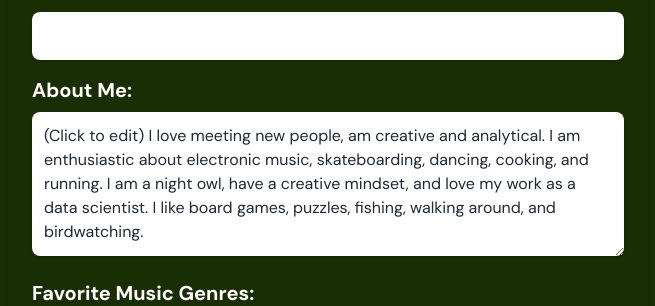
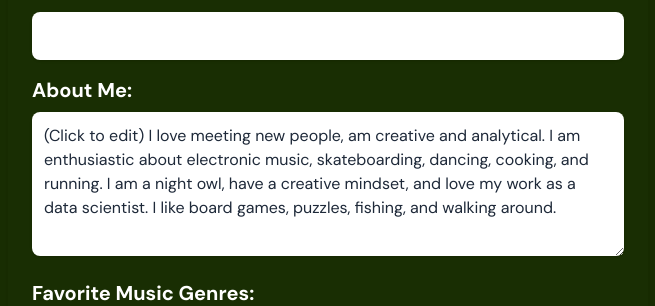
Before and after one commit to benasmith1/pair-recommender, a React (Vite) app: page / in a window 1280 px wide. Shown: the part 2328-2634 px from the top of the page, without its empty margins (312-967 px from the left). Built offline with nearby package versions, Linux system fonts and the light colour scheme.

Commit message:
perfilled bio changed

```diff
--- a/src/components/MemberForm.jsx
+++ b/src/components/MemberForm.jsx
@@ -9,7 +9,7 @@ export default function MemberForm({ setSimilarPeople, setSuggestedEvents, setLo
 
     const [formData, setFormData] = useState({
         Name: "",
-        About_Me: "(Click to edit) I love meeting new people, am creative and analytical. I am enthusiastic about electronic music, skateboarding, dancing, cooking, and running. I am a night owl, have a creative mindset, and love my work as a data scientist. I like board games, puzzles, fishing, walking around, and birdwatching. ",
+        About_Me: "(Click to edit) I love meeting new people, am creative and analytical. I am enthusiastic about electronic music, skateboarding, dancing, cooking, and running. I am a night owl, have a creative mindset, and love my work as a data scientist. I like board games, puzzles, fishing, and walking around.",
         Outgoing: 2,
         Outdoorsy: 2,
         Religion: "Other",
```
